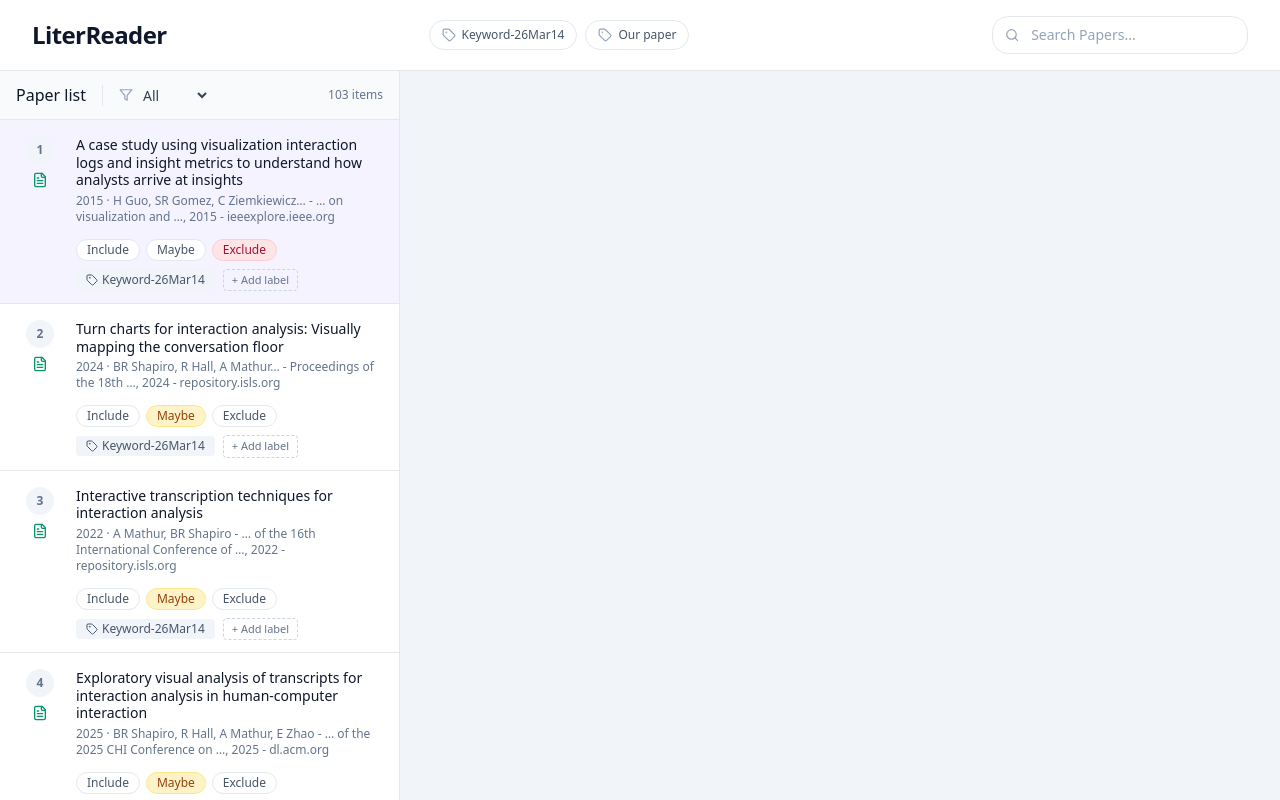
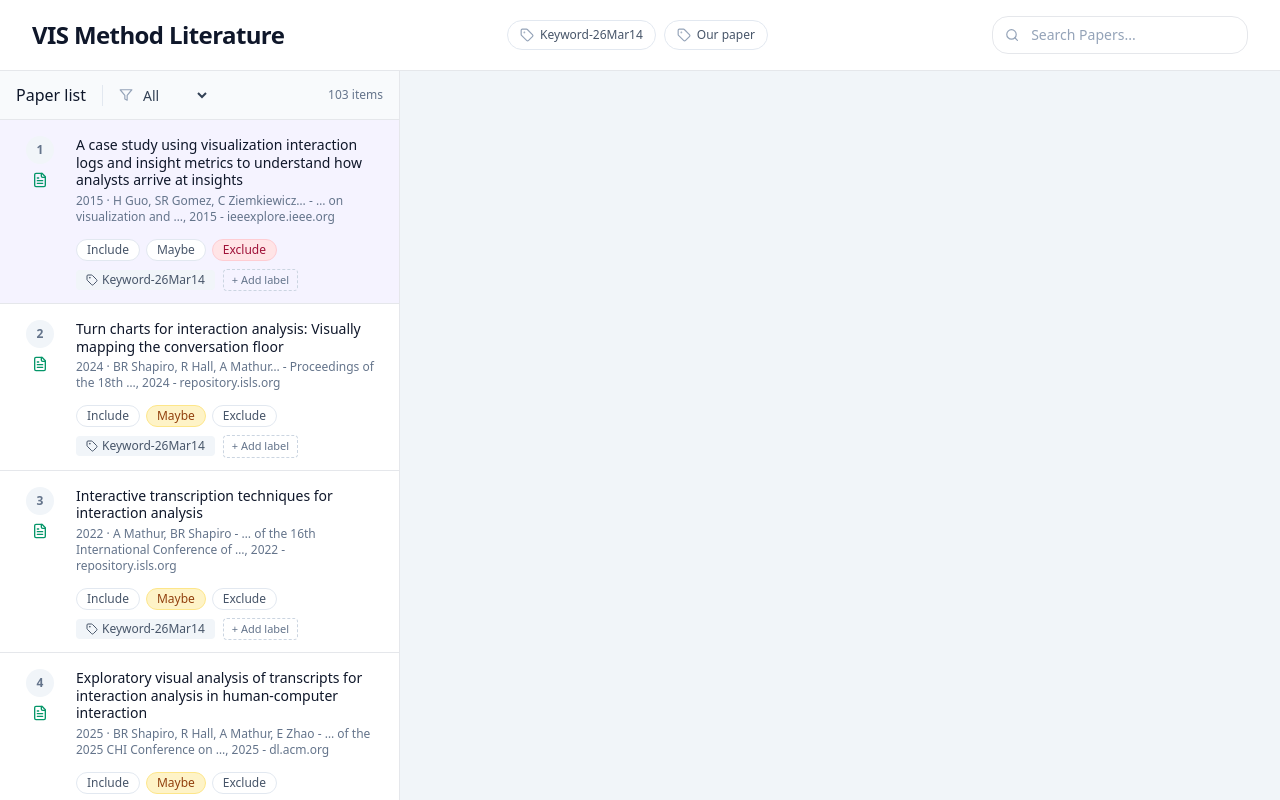
Before and after one commit to vismethod/vismethodliterature, a React app: page / in a window 1280 px wide. Built offline with nearby package versions, Linux system fonts and the light colour scheme.

Commit message:
UI: rename site to VIS Method Literature

```diff
--- a/index.html
+++ b/index.html
@@ -3,7 +3,7 @@
   <head>
     <meta charset="UTF-8" />
     <meta name="viewport" content="width=device-width, initial-scale=1.0" />
-    <title>LiterReader</title>
+    <title>VIS Method Literature</title>
   </head>
   <body>
     <div id="root"></div>
--- a/paper_review_dashboard.jsx
+++ b/paper_review_dashboard.jsx
@@ -446,7 +446,7 @@ export default function PaperReviewDashboard() {
         <div className="w-full px-4 py-4 sm:px-6 lg:px-8">
           <div className="flex flex-col gap-4 lg:flex-row lg:items-center lg:justify-between">
             <div>
-              <h1 className="text-2xl font-semibold tracking-tight">LiterReader</h1>
+              <h1 className="text-2xl font-semibold tracking-tight">VIS Method Literature</h1>
             </div>
             <div className="flex flex-wrap items-center justify-center gap-2 mx-auto lg:max-w-2xl w-full">
               {uniqueLabels.map(lbl => {
```
